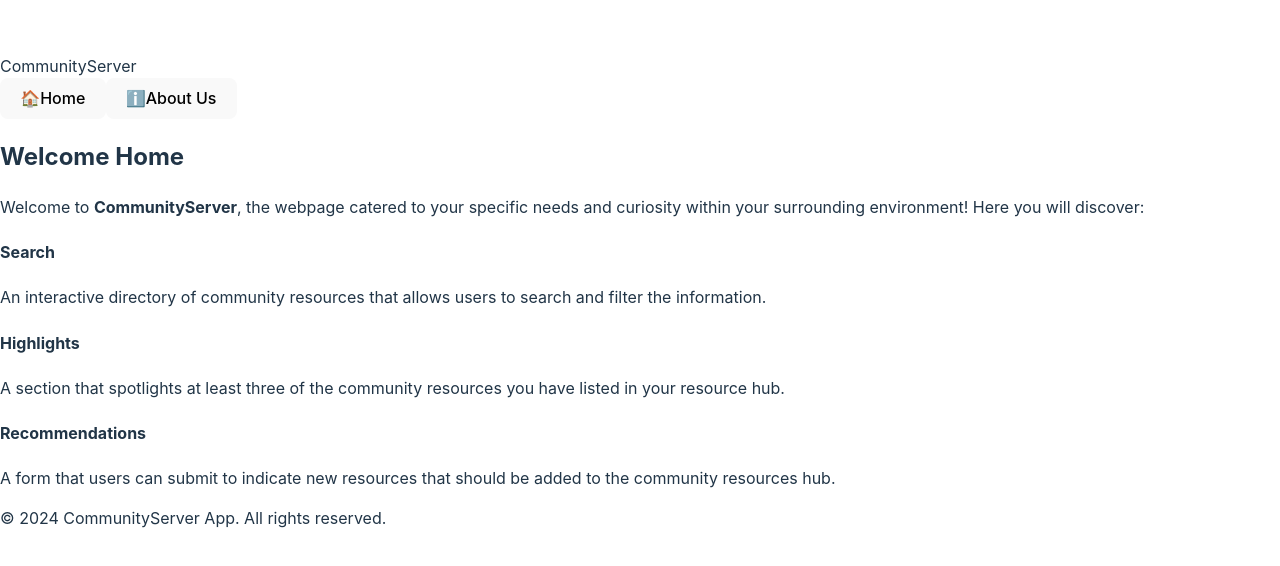
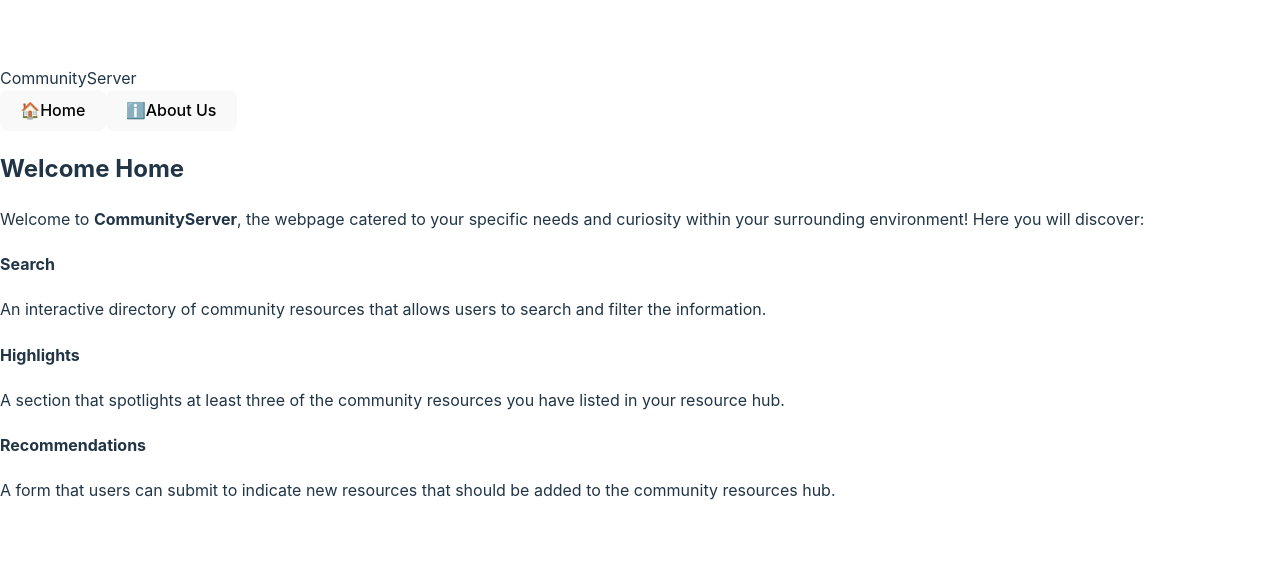
Before and after one commit to kennylindiscord/vite-react, a React (Vite) app: page / in a window 1280 px wide. Shown: the part 108-674 px from the top of the page. Built offline with nearby package versions, Linux system fonts and the light colour scheme.

Commit message:
Update App.tsx

```diff
--- a/src/App.tsx
+++ b/src/App.tsx
@@ -127,11 +127,6 @@ export const App: React.FC = () => {
           {renderContent()}
         </div>
       </main>
-
-      {/* Simple Footer */}
-      <footer className="text-center py-4 text-sm text-gray-500 dark:text-gray-500">
-        &copy; 2024 CommunityServer App. All rights reserved.
-      </footer>
     </div>
   );
 };
```
